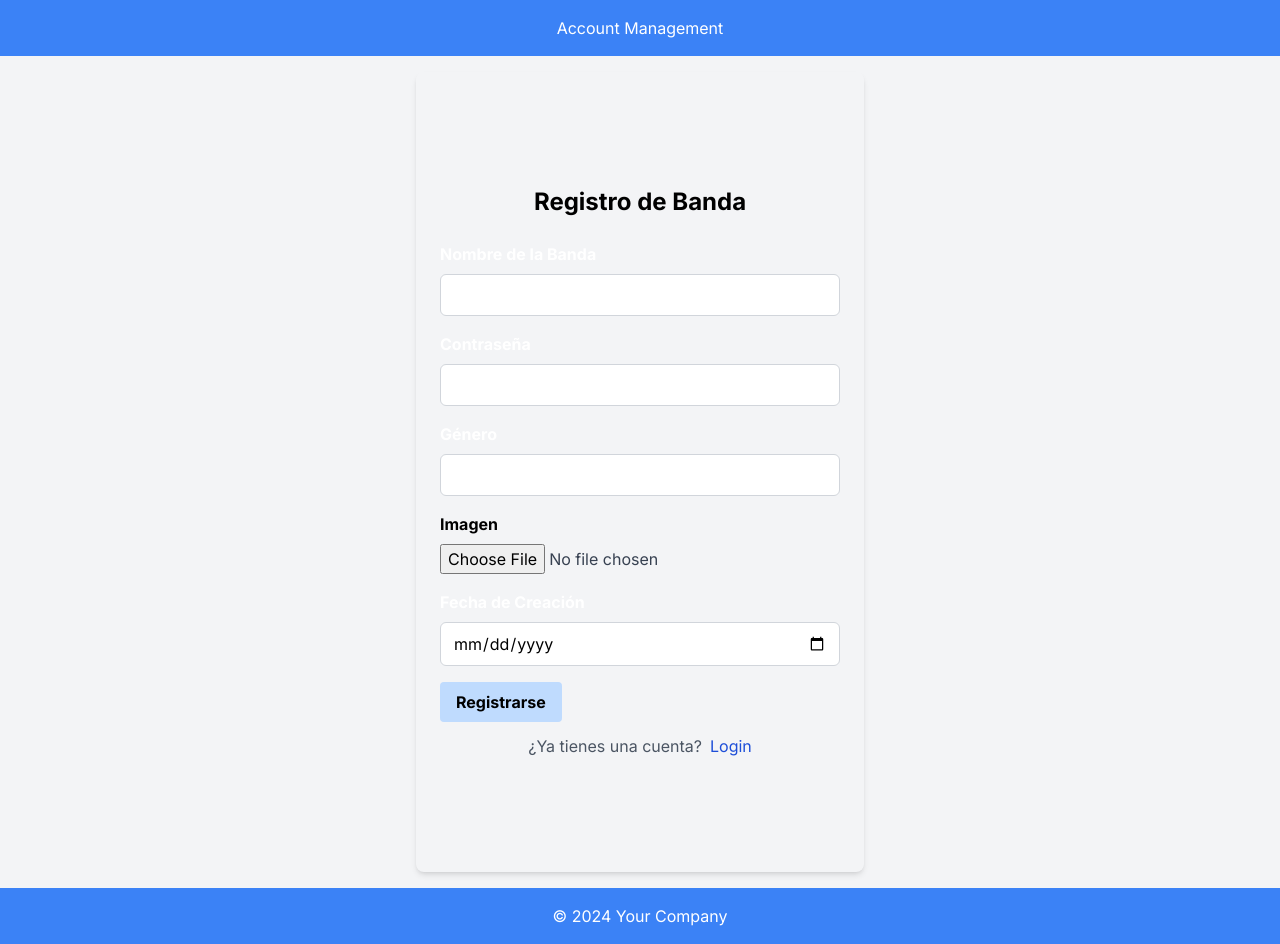
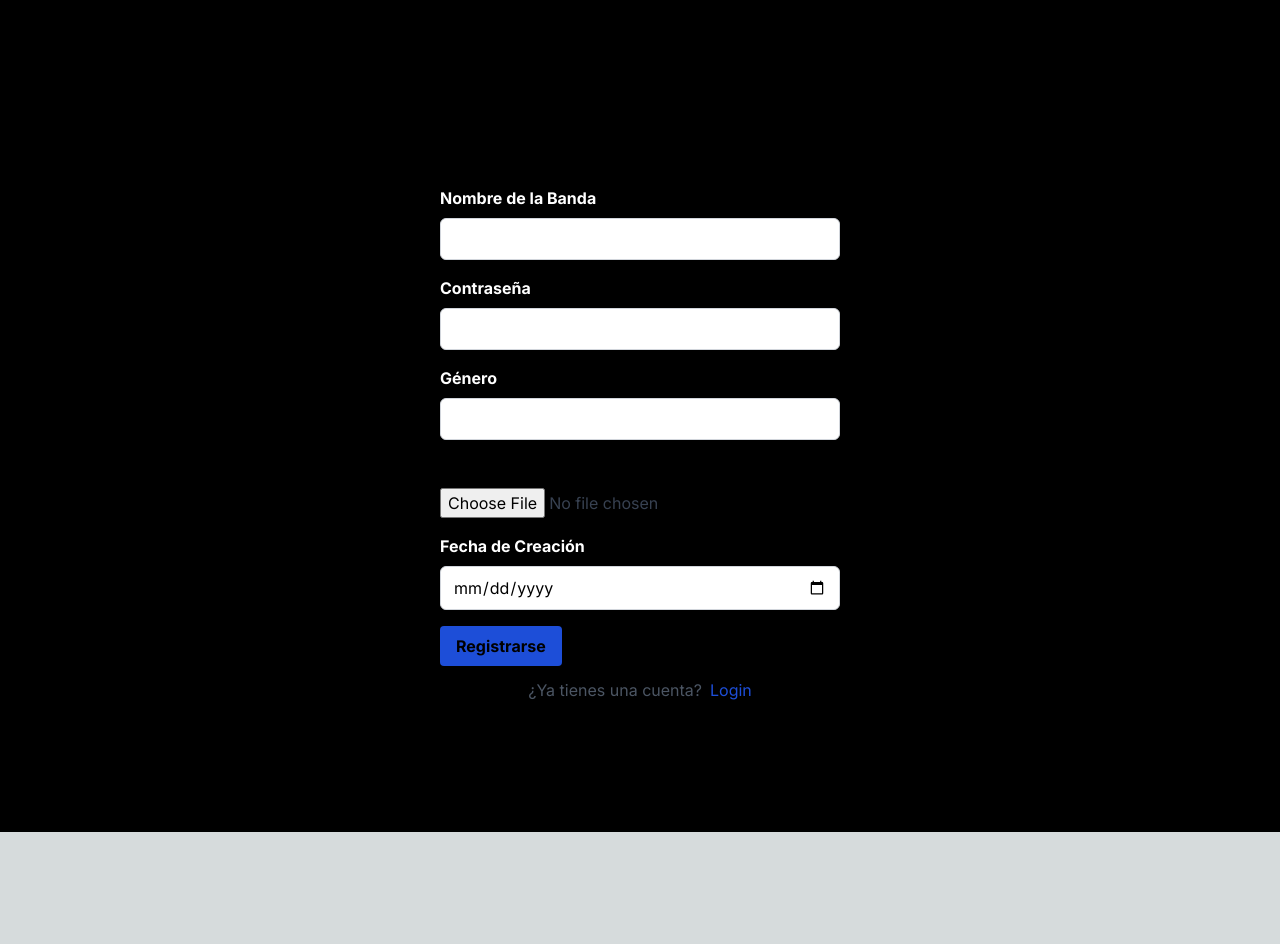
Before and after one commit to Stivliz/metal-crypt-final, a Next.js app: page /register in a window 1280 px wide. After the commit the page ends 832 px from the top, so only its background shows below. Built offline with nearby package versions, Linux system fonts and the light colour scheme.

Commit message:
migracion completada

```diff
--- a/app/(account)/layout.tsx
+++ b/app/(account)/layout.tsx
@@ -12,16 +12,16 @@ export default function AccountLayout({
   children: React.ReactNode;
 }) {
   return (
-    <div className="min-h-screen flex flex-col justify-center bg-gray-100">
-      <header className="bg-blue-500 text-white p-4 text-center">
+    <div className="min-h-screen flex flex-col justify-center bg-black">
+      {/* <header className="bg-gray-970 text-white p-4 text-center">
         <h1>Account Management</h1>
-      </header>
+      </header> */}
       <main className="flex-1 container mx-auto p-4">
         {children}
       </main>
-      <footer className="bg-blue-500 text-white p-4 text-center">
+      {/* <footer className="bg-black-500 text-white p-4 text-center">
         © 2024 Your Company
-      </footer>
+      </footer> */}
     </div>
   );
 }
--- a/app/(account)/login/page.tsx
+++ b/app/(account)/login/page.tsx
@@ -48,7 +48,7 @@ const Login = () => {
     }
 
     return (
-      <div className="flex flex-col justify-center max-w-md mx-auto p-6  rounded-lg shadow-md h-[100vh]">
+      <div className="flex flex-col justify-center max-w-md mx-auto p-6 bg-b rounded-lg shadow-md h-[100vh]">
         <h1 className="text-2xl font-bold mb-6 text-center">Inicio de Sesión</h1>
         <form onSubmit={handleSubmit}>
           <div className="mb-4">
--- a/app/(account)/register/page.tsx
+++ b/app/(account)/register/page.tsx
@@ -137,7 +137,7 @@ const Register = () => {
               <button
                 disabled={true}
                 type="submit"
-                className="bg-blue-200 border-gray-700 text-white-400 font-bold py-2 px-4 rounded"
+                className="bg-blue-700 border-gray-700 text-white-400 font-bold py-2 px-4 rounded"
               >
                 Registrarse
           </button>
--- a/app/layout.tsx
+++ b/app/layout.tsx
@@ -16,7 +16,7 @@ export default function RootLayout({
 }>) {
   return (
     <html lang="en">
-      <body className={`${inter.className} bg-black h-[100%] flex flex-col justify-center`}>{children}</body>
+      <body className={`${inter.className} `}>{children}</body>
     </html>
   );
 }
--- a/app/page.tsx
+++ b/app/page.tsx
@@ -5,12 +5,15 @@ import NavRoot from "@/components/NavRoot";
 
 export default function Home() {
   return (
-    <body>
-      <main className="flex min-h-screen flex-col items-center justify-between p-24">
+    <body className="bg-black h-[100%] flex flex-col justify-center">
+
         <NavBar />
         <NavRoot />
         <BandsHome />
-      </main>
+
     </body>
   );
 }
+
+
+// <main className="flex min-h-screen flex-col items-center justify-between p-24 bg-black">
--- a/components/Home.tsx
+++ b/components/Home.tsx
@@ -34,11 +34,10 @@ const BandsHome = () => {
 
     return(
         <div className="bg-black h-[100%]">
-
             <div className="flex items-center justify-center mt-16 ">
                 <div className=" grid place-items-center grid-cols-1 sm:grid-cols-2 md:grid-cols-3 gap-2 w-[60%] ">
                     {bands?.map((e) => (
-                    <div key={e._id} className="flex flex-col items-center border border-white w-max">
+                    <div key={e._id} className="flex flex-col items-center border border-white w-max mx-16">
                         <Image width={200} height={200} src={e.logoBand} alt="photo" />
                         <h2 className="text-center">{e.bandname}</h2>
                         <p className="text-center break-words w-48">Genre/s: {e.genre}</p>
--- a/components/NavRoot.tsx
+++ b/components/NavRoot.tsx
@@ -2,7 +2,7 @@ import Link from 'next/link'
 
 const NavRoot = () => {
     return(
-        <nav className='flex flex-col items-center bg-black pb-5'>
+        <nav className='flex flex-col items-center bg-black pb-5 '>
 
 
             <section className='w-[40%] mt-[70px]'>
```
